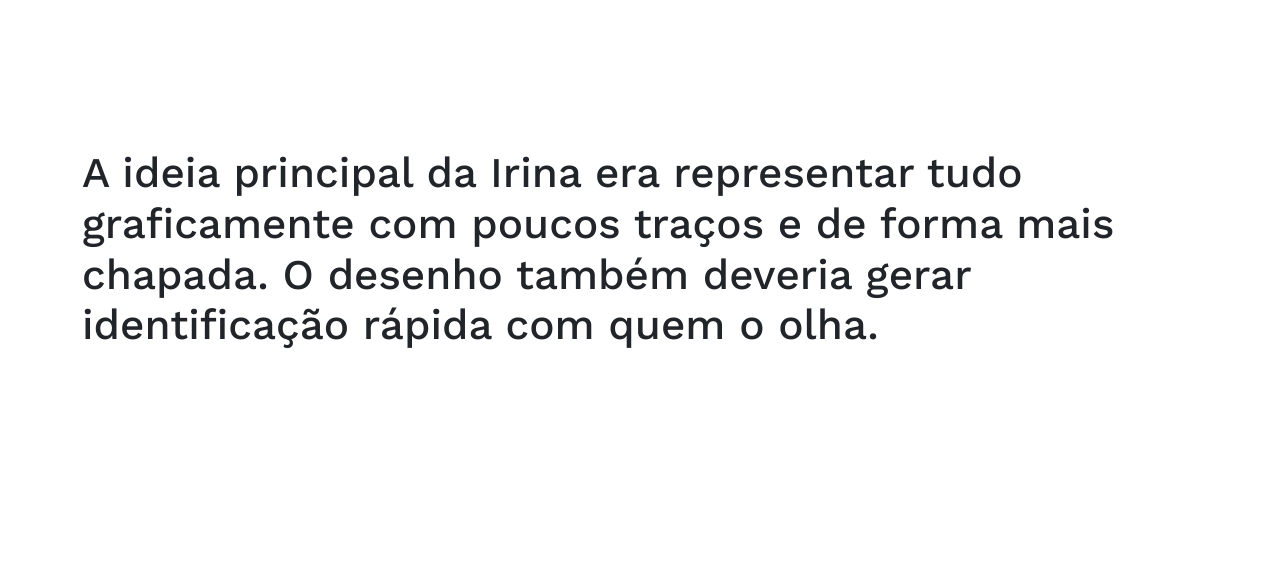
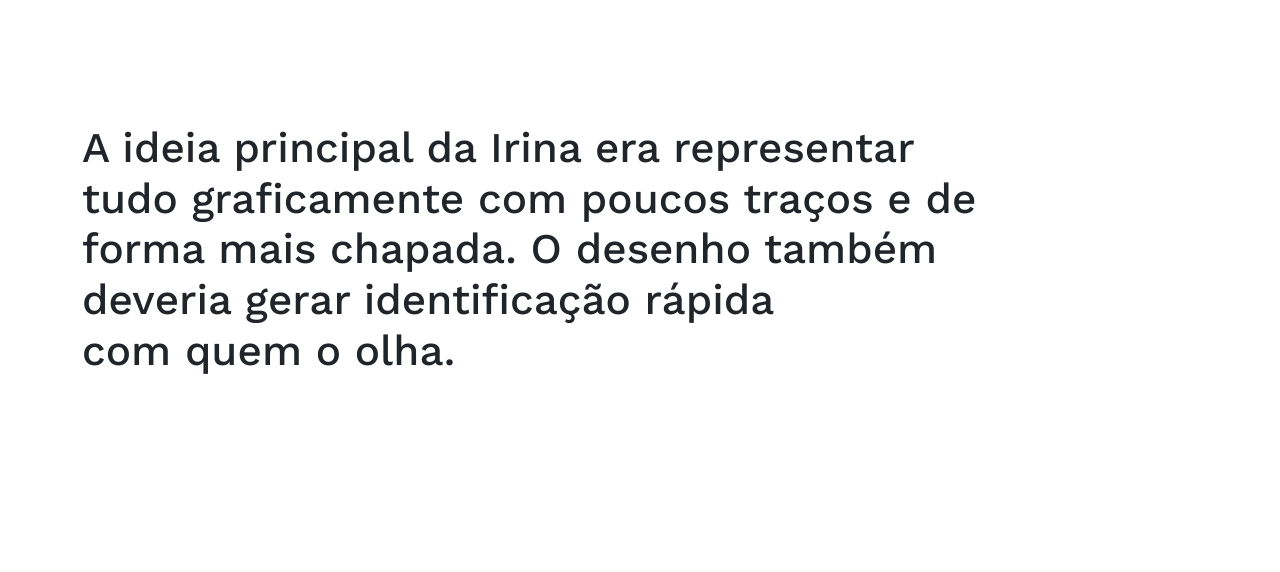
Before and after one commit to mpflo/pagina-android, a plain HTML site: page index.html in a window 1280 px wide. Shown: the part 2331-2903 px from the top of the page. Drawn offline with nearby package versions, Linux system fonts and the light colour scheme.

Commit message:
Alteração br texto #ideia

```diff
--- a/assets/css/style.css
+++ b/assets/css/style.css
@@ -459,7 +459,6 @@ footer a:hover {}
     }
 
     #ideia h2 {
-        white-space: normal;
         font-size: 2.4em;
     }
 
--- a/index.html
+++ b/index.html
@@ -105,13 +105,13 @@
             <div class="container text-center text-lg-start py-5 py-lg-0">
                 <h2>
                     A ideia principal<br class="d-lg-none">
-                    da Irina era representar<br class="d-lg-none">
+                    da Irina era representar<br>
                     tudo graficamente<br class="d-lg-none">
-                    com poucos traços e de<br class="d-lg-none">
+                    com poucos traços e de<br>
                     forma mais chapada.<br class="d-lg-none">
-                    O desenho também<br class="d-lg-none">
+                    O desenho também<br>
                     deveria gerar<br class="d-lg-none">
-                    identificação rápida<br class="d-lg-none">
+                    identificação rápida<br>
                     com quem o olha.
                 </h2>
             </div>
```
